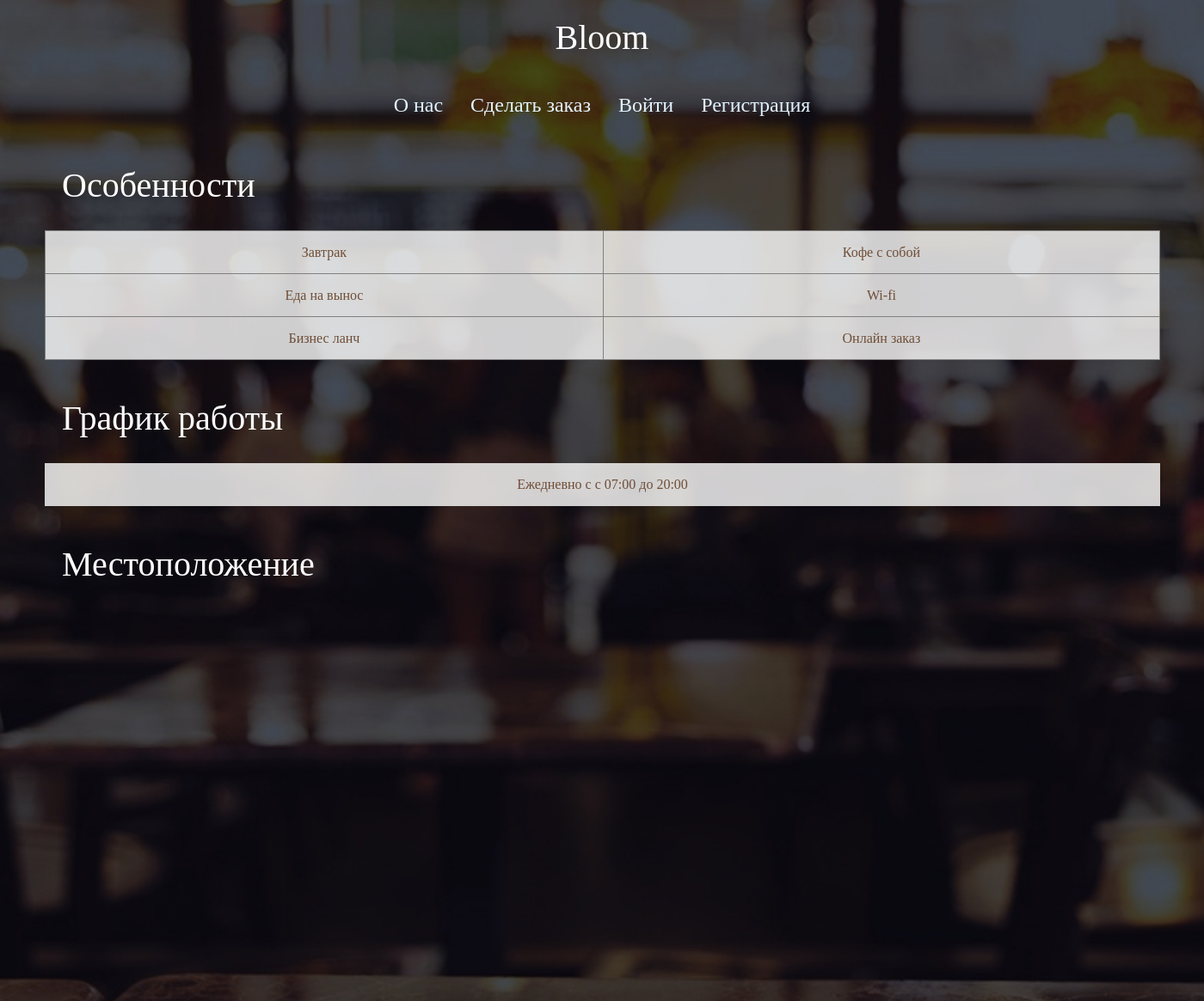
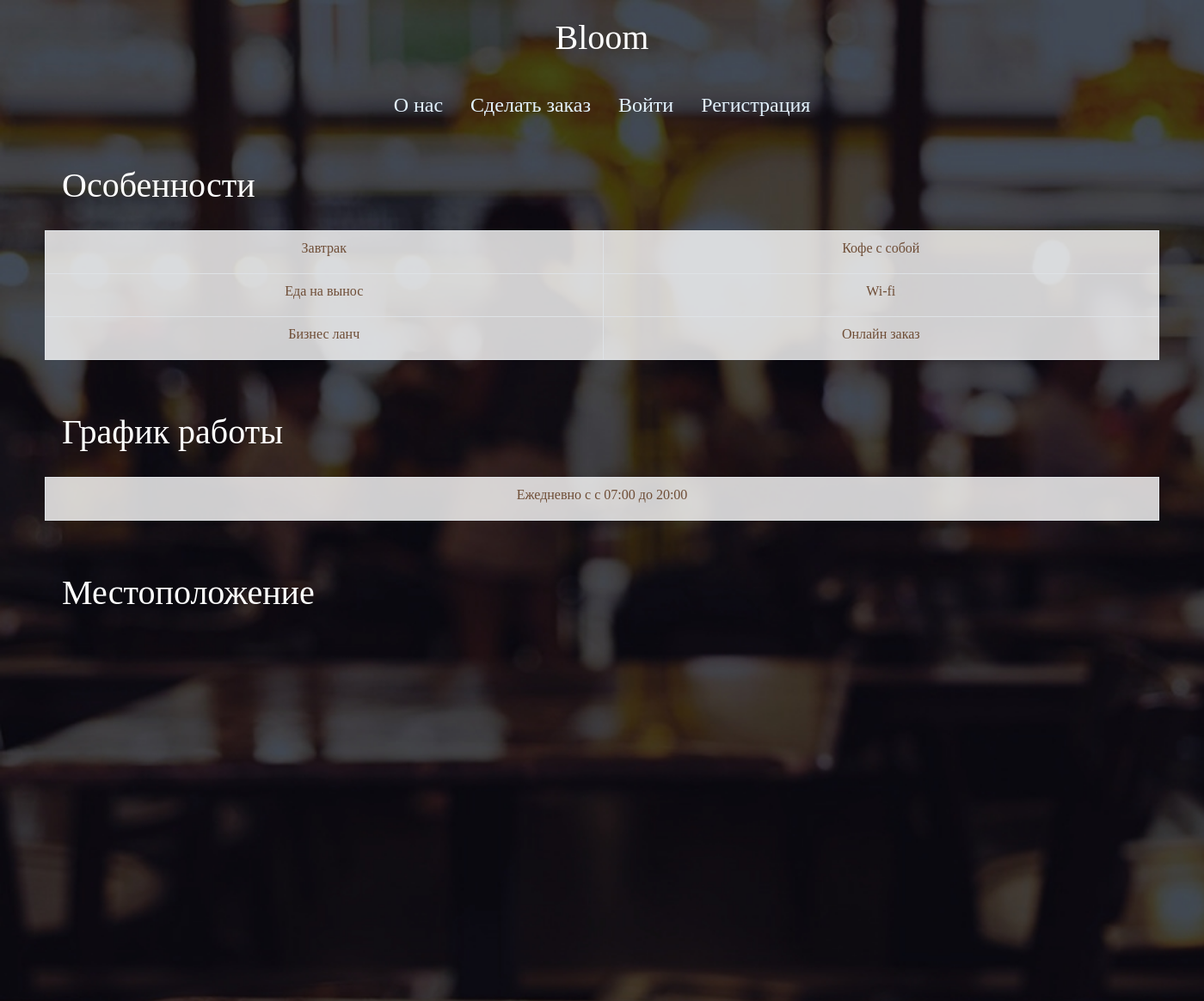
Before and after one commit to Sarmanmalae/Heroku_test, a Flask app: page / in a window 1400 px wide. Shown: the top 1165 px of the page at 86% size. Run offline with Flask 2, Linux system fonts and the light colour scheme.

Commit message:
Third Commit

```diff
--- a/main.py
+++ b/main.py
@@ -103,6 +103,7 @@ def logout():
 
 
 if __name__ == '__main__':
+    main()
     port = int(os.environ.get("PORT", 5000))
     app.run(host='0.0.0.0', port=port)
-    main()
+    # main()
--- a/static/css/style.css
+++ b/static/css/style.css
@@ -9,6 +9,7 @@ font-size: 16px;
 border-collapse: collapse;
 text-align: center;
 width: 1297px;
+border-color: rgba(111, 78, 55);
 background: rgba(255, 255, 255, 0.8);
 }
 td {
--- a/templates/index.html
+++ b/templates/index.html
@@ -3,7 +3,10 @@
 {% block content %}
 <br>
 <h1>Особенности</h1>
-<table>
+<table class="table">
+  <thead>
+  </thead>
+  <tbody>
     <tr>
       <td>Завтрак</td>
       <td>Кофе с собой</td>
@@ -16,13 +19,18 @@
       <td>Бизнес ланч</td>
       <td>Онлайн заказ</td>
     </tr>
+  </tbody>
 </table>
 <br>
 <h1>График работы</h1>
-<table>
+<table class="table">
+  <thead>
+  </thead>
+  <tbody>
     <tr>
-  <td style="border-width: 0">Ежедневно с с 07:00 до 20:00</td>
+      <td>Ежедневно с с 07:00 до 20:00</td>
     </tr>
+  </tbody>
 </table>
 <br>
 <h1>Местоположение</h1>
```
Lines whose indentation alone changed are shown as unchanged.
